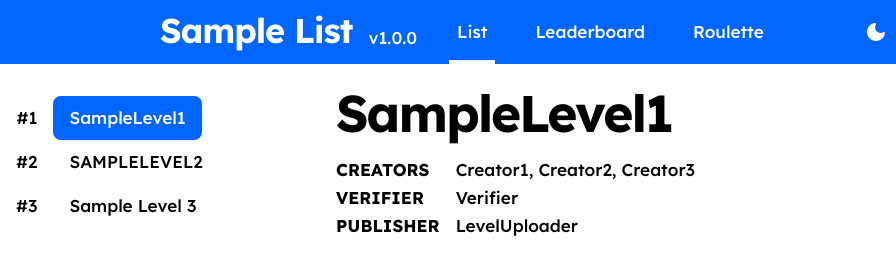
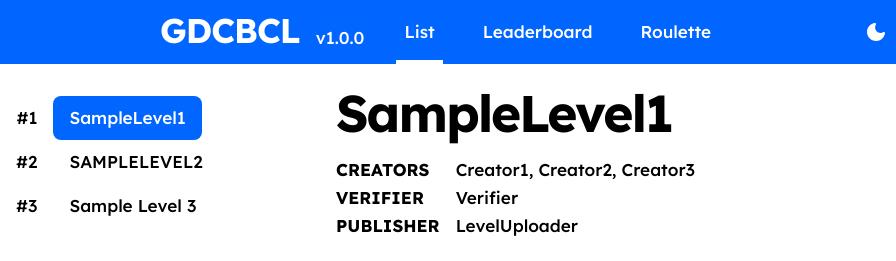
Before and after one commit to tyuuihn97/GDCBCL-V3, a plain HTML site: page index.html in a window 1280 px wide. Shown: the top 261 px of the page, 0-896 px from the left. Drawn offline with nearby package versions, Linux system fonts and the light colour scheme; files whose address does not match are found by name.

Commit message:
Update index.html

```diff
--- a/index.html
+++ b/index.html
@@ -37,7 +37,7 @@
     <body id="app">
         <header :class="{ dark: store.dark }">
             <div class="logo">
-                <h2>Sample List</h2>
+                <h2>GDCBCL</h2>
                 <p>v1.0.0</p>
             </div>
             <nav class="nav">
```
